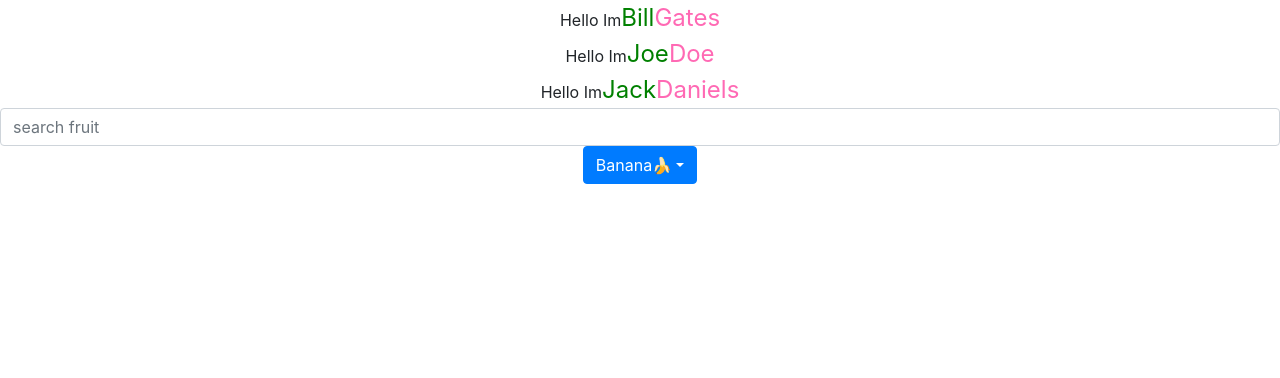
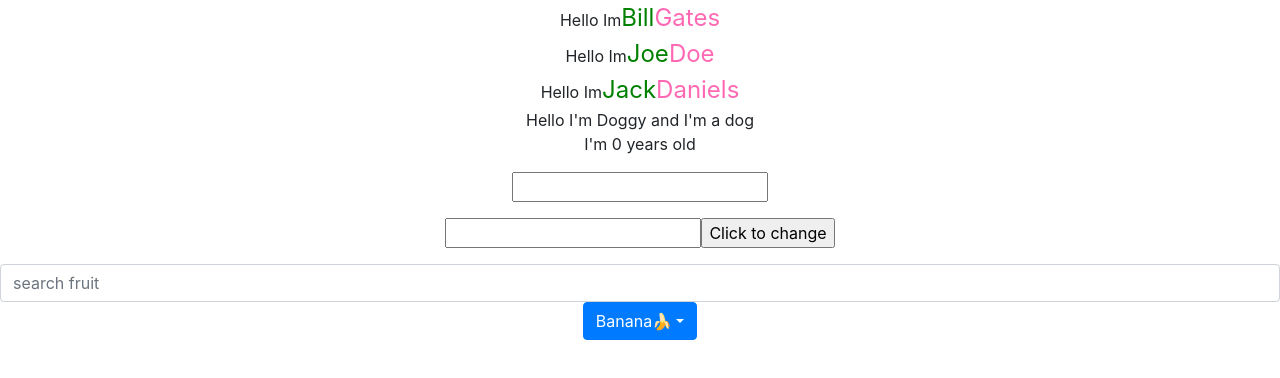
Before and after one commit to NellyHovhannisyan/react-first-project, a React (Create React App) app: page / in a window 1280 px wide. Shown: the top 378 px of the page. Built offline with nearby package versions, Linux system fonts and the light colour scheme.

Commit message:
update 12.05.20

```diff
--- a/src/App.js
+++ b/src/App.js
@@ -6,7 +6,8 @@
 // import {idGen as idGenerator, Hello, getThis} from './tools';
 // import * as newObj from './tools';
 import User from './components/User';
-
+import Animal from './components/Animal';
+import Input from './components/Input';
 
 // console.log(idGenerator());
 // console.log(newObj.Hello());
@@ -28,7 +29,8 @@
       <User name="Bill" surname={surname}/>
       <User name="Joe" surname='Doe'/>
       <User name="Jack" surname='Daniels'/>
-
+      <Animal type="dog" age={0}/>
+      <Input />
       {/* {components[0]}
        <Hello />
       <Person />*/
--- /dev/null
+++ b/src/components/Animal.js
@@ -0,0 +1,38 @@
+import React, {Component} from "react";
+
+class Animal extends Component{
+    constructor (props){
+        super(props);
+        this.state ={
+            age:props.age,
+            inputText: ''
+        }
+    }
+        handleClick = () =>{
+            console.log('click');
+            this.setState({age:this.state.age + 1  });
+            console.log(this.state.age)
+        }
+
+        handleInputChange =(e) =>{
+
+                this.setState({inputText:e.target.value })
+        }
+
+        render (){
+            return (
+                <div
+                onClick={ this.handleClick}
+                >Hello I'm Doggy and I'm a {this.props.type}
+                <p> I'm  {this.state.age} years old</p>
+                <input type="text"
+                onChange ={this.handleInputChange} />
+            <p>{this.state.inputText}</p>
+
+                 </div>
+
+            )
+        }
+}
+
+export default Animal;
--- /dev/null
+++ b/src/components/Data.js
@@ -0,0 +1,5 @@
+import React from 'react';
+
+const Data = (props) => <p>{props.text}</p>;
+
+export default Data;
--- /dev/null
+++ b/src/components/Input.js
@@ -0,0 +1,46 @@
+import React, {Component} from "react";
+import Data from './Data';
+
+class Input extends Component {
+    constructor (props){
+        super(props);
+        this.state ={
+            inputText:"",
+            newText:""
+        }
+    }
+
+    handleBtnClick = (text)=> {
+        this.setState({newText:this.state.inputText}) ;
+        console.log(text);
+
+      }
+
+    handleInputChange =(e) =>{
+
+        this.setState({inputText:e.target.value })
+}
+
+    render (){
+        return(
+            <div>
+                 <input type="text"
+                onChange ={this.handleInputChange}
+               />
+            <input
+              type="button"
+              value="Click to change"
+              onClick={this.handleBtnClick}
+            />
+
+            <Data text={this.state.newText}    />
+          </div>
+        )
+
+    }
+
+}
+
+
+
+export default Input;
```
Also changed, not shown: src/components/User.js (line endings or trailing spaces), 1 other file (tests, documents, lock files or other folders).
